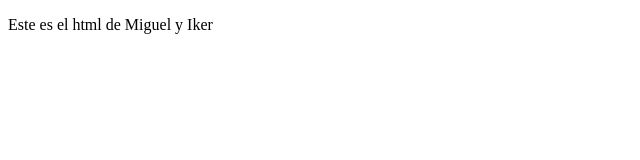
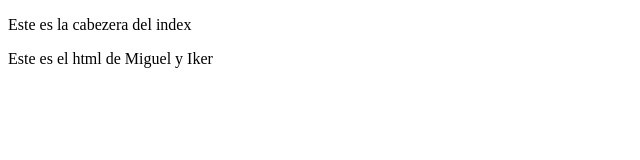
Before and after one commit to Miguelunchu15/pagina-web, a plain HTML site: page index.html in a window 1280 px wide. Shown: the whole page, without its empty margins (0-640 px from the left). Drawn offline with Linux system fonts and the light colour scheme.

Commit message:
Cabezera añadida

```diff
--- a/index.html
+++ b/index.html
@@ -6,6 +6,9 @@
     <title>Document</title>
 </head>
 <body>
+    <header><p>
+        Este es la cabezera del index
+    </p></header>
     <p>Este es el html de Miguel y Iker</p>
 </body>
 </html>
```
